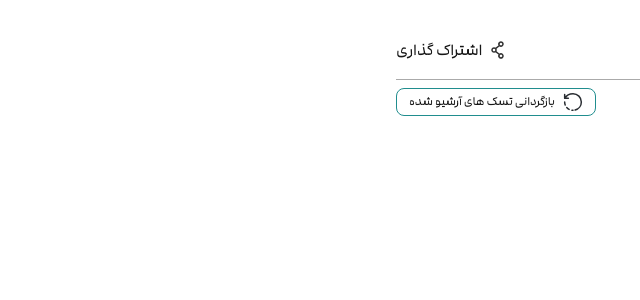
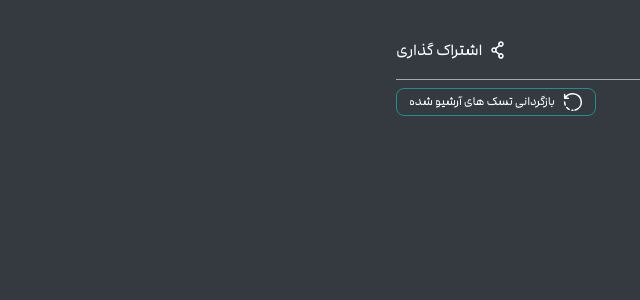
Before and after one commit to khaterehCodes/task-manager, a Next.js app: page / in a window 1280 px wide. Both pictures are taken after a click on the button 1013 px from the left and 109 px from the top of the page. Shown: the top 300 px of the page, without its empty margins (640-1280 px from the left). Built offline with nearby package versions, Linux system fonts and the light colour scheme.

Commit message:
feat : dark mode set

```diff
--- a/app/globals.css
+++ b/app/globals.css
@@ -47,6 +47,11 @@
   }
 }
 
+body.dark {
+  background-color: #343a40;
+  color: #ffffff;
+}
+
 body {
   background: var(--background);
   color: var(--foreground);
--- /dev/null
+++ b/components/partial/sideBar/Profile.tsx
@@ -0,0 +1,49 @@
+import Button from "@/components/ui/customButton/Button";
+import P from "@/components/ui/customP/P";
+import Icon from "@/components/ui/icons/Icon";
+import { useEffect, useState } from "react";
+
+function Profile() {
+  const [darkMode, setDarkMode] = useState<boolean>(false);
+  useEffect(() => {
+    if (!darkMode) {
+      document.body.classList.add("dark");
+    } else {
+      document.body.classList.remove("dark");
+    }
+  }, [darkMode]);
+  return (
+    <div className="w-full h-22 flex items-center justify-center absolute bottom-5">
+      <div className="w-69 h-full flex flex-col justify-between">
+        <div className="w-full h-9 flex items-center justify-start gap-2">
+          <div className="w-9 h-9 rounded-full bg-pink-200 flex items-center justify-center">
+            <P className="text-pink-500 text-[12px]">KN</P>
+          </div>
+          <P className="font-medium">خاطره ناصری</P>
+        </div>
+        <div className="w-full h-9 flex items-center justify-between">
+          <Button className="w-16 flex items-center justify-center gap-2 cursor-pointer text-[#818181] font-medium">
+            <Icon name="logout" />
+            خروج
+          </Button>
+          <Button
+            onClick={() => setDarkMode(!darkMode)}
+            className={`w-16 h-full rounded-lg relative ${darkMode ? "bg-[#343A40]" : "bg-[#F1F3F5]"}`}
+          >
+            {darkMode ? (
+              <div className="w-8 h-8 bg-[#868E96] rounded-lg flex items-center justify-center cursor-pointer absolute left-0.5 top-0.5">
+                <Icon name="darkMode" />
+              </div>
+            ) : (
+              <div className="w-8 h-8 bg-white rounded-lg flex items-center justify-center cursor-pointer">
+                <Icon name="lightMode" />
+              </div>
+            )}
+          </Button>
+        </div>
+      </div>
+    </div>
+  );
+}
+
+export default Profile;
--- a/components/partial/sideBar/SideBar.tsx
+++ b/components/partial/sideBar/SideBar.tsx
@@ -3,11 +3,12 @@ import P from "@/components/ui/customP/P";
 import DropDown from "@/components/partial/sideBar/DropDown";
 import Icon from "@/components/ui/icons/Icon";
 import { useState } from "react";
+import Profile from "./Profile";
 
 function SideBar() {
   const [openDropDown, setOpenDropDown] = useState<boolean>(false);
   return (
-    <div className="w-full h-full flex flex-col items-center border-l-[0.5px] border-[#AAAAAA]">
+    <div className="w-full h-full flex flex-col items-center border-l-[0.5px] border-[#AAAAAA] relative">
       <P className="text-[38px] font-medium p-5">تسک منیجر</P>
       <div className="w-69 h-6 flex items-center justify-between">
         <P className="font-extrabold">ورک‌اسپیس‌ها</P>
@@ -19,6 +20,7 @@ function SideBar() {
         </Button>
       </div>
       {openDropDown && <DropDown />}
+      <Profile />
     </div>
   );
 }
--- a/components/ui/icons/Icon.tsx
+++ b/components/ui/icons/Icon.tsx
@@ -13,14 +13,14 @@ function Icon({ name, ...props }: IconType) {
         >
           <path
             d="M10.6666 10.6665L21.3333 21.3332"
-            stroke="#323232"
+            stroke="currentColor"
             strokeWidth="1.5"
             strokeLinecap="round"
             strokeLinejoin="round"
           />
           <path
             d="M21.3333 10.6665L10.6666 21.3332"
-            stroke="#323232"
+            stroke="currentColor"
             strokeWidth="1.5"
             strokeLinecap="round"
             strokeLinejoin="round"
@@ -38,42 +38,42 @@ function Icon({ name, ...props }: IconType) {
         >
           <path
             d="M11 12H21"
-            stroke="#323232"
+            stroke="currentColor"
             strokeWidth="1.5"
             strokeLinecap="round"
             strokeLinejoin="round"
           />
           <path
             d="M6.414 10.586C7.195 11.367 7.195 12.633 6.414 13.414C5.633 14.195 4.367 14.195 3.586 13.414C2.805 12.633 2.805 11.367 3.586 10.586C4.367 9.80499 5.633 9.80499 6.414 10.586"
-            stroke="#323232"
+            stroke="currentColor"
             strokeWidth="1.5"
             strokeLinecap="round"
             strokeLinejoin="round"
           />
           <path
             d="M11 5H21"
-            stroke="#323232"
+            stroke="currentColor"
             strokeWidth="1.5"
             strokeLinecap="round"
             strokeLinejoin="round"
           />
           <path
             d="M3.02 4.508L4.673 5.996L8 3"
-            stroke="#323232"
+            stroke="currentColor"
             strokeWidth="1.5"
             strokeLinecap="round"
             strokeLinejoin="round"
           />
           <path
             d="M11 19H21"
-            stroke="#323232"
+            stroke="currentColor"
             strokeWidth="1.5"
             strokeLinecap="round"
             strokeLinejoin="round"
           />
           <path
             d="M6.414 17.586C7.195 18.367 7.195 19.633 6.414 20.414C5.633 21.195 4.367 21.195 3.586 20.414C2.805 19.633 2.805 18.367 3.586 17.586C4.367 16.805 5.633 16.805 6.414 17.586"
-            stroke="#323232"
+            stroke="currentColor"
             strokeWidth="1.5"
             strokeLinecap="round"
             strokeLinejoin="round"
@@ -132,21 +132,21 @@ function Icon({ name, ...props }: IconType) {
         >
           <path
             d="M16 2V6"
-            stroke="#323232"
+            stroke="currentColor"
             strokeWidth="1.5"
             strokeLinecap="round"
             strokeLinejoin="round"
           />
           <path
             d="M8 2V6"
-            stroke="#323232"
+            stroke="currentColor"
             strokeWidth="1.5"
             strokeLinecap="round"
             strokeLinejoin="round"
           />
           <path
             d="M3 9H21"
-            stroke="#323232"
+            stroke="currentColor"
             strokeWidth="1.5"
             strokeLinecap="round"
             strokeLinejoin="round"
@@ -155,42 +155,42 @@ function Icon({ name, ...props }: IconType) {
             fillRule="evenodd"
             clipRule="evenodd"
             d="M19 4H5C3.895 4 3 4.895 3 6V19C3 20.105 3.895 21 5 21H19C20.105 21 21 20.105 21 19V6C21 4.895 20.105 4 19 4Z"
-            stroke="#323232"
+            stroke="currentColor"
             strokeWidth="1.5"
             strokeLinecap="round"
             strokeLinejoin="round"
           />
           <path
             d="M7.01301 12.729C6.87501 12.729 6.76301 12.841 6.76401 12.979C6.76401 13.117 6.87601 13.229 7.01401 13.229C7.15201 13.229 7.26401 13.117 7.26401 12.979C7.26401 12.841 7.15201 12.729 7.01301 12.729"
-            stroke="#323232"
+            stroke="currentColor"
             strokeWidth="1.5"
             strokeLinecap="round"
             strokeLinejoin="round"
           />
           <path
             d="M12.013 12.729C11.875 12.729 11.763 12.841 11.764 12.979C11.764 13.117 11.876 13.229 12.014 13.229C12.152 13.229 12.264 13.117 12.264 12.979C12.264 12.841 12.152 12.729 12.013 12.729"
-            stroke="#323232"
+            stroke="currentColor"
             strokeWidth="1.5"
             strokeLinecap="round"
             strokeLinejoin="round"
           />
           <path
             d="M17.013 12.729C16.875 12.729 16.763 12.841 16.764 12.979C16.764 13.117 16.876 13.229 17.014 13.229C17.152 13.229 17.264 13.117 17.264 12.979C17.264 12.841 17.152 12.729 17.013 12.729"
-            stroke="#323232"
+            stroke="currentColor"
             strokeWidth="1.5"
             strokeLinecap="round"
             strokeLinejoin="round"
           />
           <path
             d="M7.01301 16.729C6.87501 16.729 6.76301 16.841 6.76401 16.979C6.76401 17.117 6.87601 17.229 7.01401 17.229C7.15201 17.229 7.26401 17.117 7.26401 16.979C7.26401 16.841 7.15201 16.729 7.01301 16.729"
-            stroke="#323232"
+            stroke="currentColor"
             strokeWidth="1.5"
             strokeLinecap="round"
             strokeLinejoin="round"
           />
           <path
             d="M12.013 16.729C11.875 16.729 11.763 16.841 11.764 16.979C11.764 17.117 11.876 17.229 12.014 17.229C12.152 17.229 12.264 17.117 12.264 16.979C12.264 16.841 12.152 16.729 12.013 16.729"
-            stroke="#323232"
+            stroke="currentColor"
             strokeWidth="1.5"
             strokeLinecap="round"
             strokeLinejoin="round"
@@ -208,35 +208,35 @@ function Icon({ name, ...props }: IconType) {
         >
           <path
             d="M13.53 7.52002L9.46997 10.56"
-            stroke="#323232"
+            stroke="currentColor"
             strokeWidth="1.5"
             strokeLinecap="round"
             strokeLinejoin="round"
           />
           <path
             d="M16.4048 4.64228C17.1984 5.43582 17.1984 6.72242 16.4048 7.51596C15.6113 8.3095 14.3247 8.3095 13.5311 7.51596C12.7376 6.72241 12.7376 5.43582 13.5311 4.64228C14.3247 3.84873 15.6113 3.84873 16.4048 4.64228"
-            stroke="#323232"
+            stroke="currentColor"
             strokeWidth="1.5"
             strokeLinecap="round"
             strokeLinejoin="round"
           />
           <path
             d="M13.53 16.4802L9.46997 13.4402"
-            stroke="#323232"
+            stroke="currentColor"
             strokeWidth="1.5"
             strokeLinecap="round"
             strokeLinejoin="round"
           />
           <path
             d="M16.4048 16.4843C17.1984 17.2779 17.1984 18.5645 16.4048 19.358C15.6113 20.1515 14.3247 20.1515 13.5311 19.358C12.7376 18.5645 12.7376 17.2779 13.5311 16.4843C14.3247 15.6908 15.6113 15.6908 16.4048 16.4843"
-            stroke="#323232"
+            stroke="currentColor"
             strokeWidth="1.5"
             strokeLinecap="round"
             strokeLinejoin="round"
           />
           <path
             d="M9.46542 10.5648C10.2582 11.3576 10.2582 12.6429 9.46542 13.4356C8.67266 14.2284 7.38733 14.2284 6.59457 13.4356C5.80181 12.6429 5.80181 11.3575 6.59457 10.5648C7.38734 9.77202 8.67266 9.77202 9.46542 10.5648"
-            stroke="#323232"
+            stroke="currentColor"
             strokeWidth="1.5"
             strokeLinecap="round"
             strokeLinejoin="round"
@@ -256,14 +256,14 @@ function Icon({ name, ...props }: IconType) {
             cx="11.0586"
             cy="11.0588"
             r="7.06194"
-            stroke="#323232"
+            stroke="currentColor"
             strokeWidth="1.5"
             strokeLinecap="round"
             strokeLinejoin="round"
           />
           <path
             d="M20.0033 20.0034L16.0517 16.0518"
-            stroke="#323232"
+            stroke="currentColor"
             strokeWidth="1.5"
             strokeLinecap="round"
             strokeLinejoin="round"
@@ -281,28 +281,28 @@ function Icon({ name, ...props }: IconType) {
         >
           <path
             d="M8.12132 4.87868C9.29289 6.05025 9.29289 7.94975 8.12132 9.12132C6.94975 10.2929 5.05025 10.2929 3.87868 9.12132C2.70711 7.94975 2.70711 6.05025 3.87868 4.87868C5.05025 3.70711 6.94975 3.70711 8.12132 4.87868"
-            stroke="#323232"
+            stroke="currentColor"
             strokeWidth="1.5"
             strokeLinecap="round"
             strokeLinejoin="round"
           />
           <path
             d="M20 7H9"
-            stroke="#323232"
+            stroke="currentColor"
             strokeWidth="1.5"
             strokeLinecap="round"
             strokeLinejoin="round"
           />
           <path
             d="M20.1213 14.8787C21.2929 16.0502 21.2929 17.9497 20.1213 19.1213C18.9497 20.2929 17.0502 20.2929 15.8787 19.1213C14.7071 17.9497 14.7071 16.0502 15.8787 14.8787C17.0502 13.7071 18.9497 13.7071 20.1213 14.8787"
-            stroke="#323232"
+            stroke="currentColor"
             strokeWidth="1.5"
             strokeLinecap="round"
             strokeLinejoin="round"
           />
           <path
             d="M4 17H15"
-            stroke="#323232"
+            stroke="currentColor"
             strokeWidth="1.5"
             strokeLinecap="round"
             strokeLinejoin="round"
@@ -320,14 +320,14 @@ function Icon({ name, ...props }: IconType) {
         >
           <path
             d="M12.125 18.0584C15.7 17.1167 18.3334 13.8667 18.3334 10.0001C18.3334 5.40008 14.6334 1.66675 10 1.66675C4.44169 1.66675 1.66669 6.30008 1.66669 6.30008M5.36669 6.30008H3.34169H1.66669V2.50008"
-            stroke="#292D32"
+            stroke="currentColor"
             strokeWidth="1.5"
             strokeLinecap="round"
             strokeLinejoin="round"
           />
           <path
             d="M1.66669 10C1.66669 14.6 5.40002 18.3333 10 18.3333"
-            stroke="#292D32"
+            stroke="currentColor"
             strokeWidth="1.5"
             strokeLinecap="round"
             strokeLinejoin="round"
@@ -346,7 +346,7 @@ function Icon({ name, ...props }: IconType) {
         >
           <path
             d="M8 10L12 14L16 10"
-            stroke="#323232"
+            stroke="currentColor"
             strokeWidth="1.5"
             strokeLinecap="round"
             strokeLinejoin="round"
@@ -364,7 +364,7 @@ function Icon({ name, ...props }: IconType) {
         >
           <path
             d="M8 14L12 10L16 14"
-            stroke="#323232"
+            stroke="currentColor"
             strokeWidth="1.5"
             strokeLinecap="round"
             strokeLinejoin="round"
@@ -384,21 +384,100 @@ function Icon({ name, ...props }: IconType) {
             fillRule="evenodd"
             clipRule="evenodd"
             d="M18 20H6C4.895 20 4 19.105 4 18V6C4 4.895 4.895 4 6 4H18C19.105 4 20 4.895 20 6V18C20 19.105 19.105 20 18 20Z"
+            stroke="currentColor"
+            strokeWidth="1.5"
+            strokeLinecap="round"
+            strokeLinejoin="round"
+          />
+          <path
+            d="M12 8V16"
+            stroke="currentColor"
+            strokeWidth="1.5"
+            strokeLinecap="round"
+            strokeLinejoin="round"
+          />
+          <path
+            d="M16 12H8"
+            stroke="currentColor"
+            strokeWidth="1.5"
+            strokeLinecap="round"
+            strokeLinejoin="round"
+          />
+        </svg>
+      );
+    case "logout":
+      return (
+        <svg
+          width="24"
+          height="24"
+          viewBox="0 0 24 24"
+          fill="none"
+          xmlns="http://www.w3.org/2000/svg"
+        >
+          <path
+            fillRule="evenodd"
+            clipRule="evenodd"
+            d="M6 3H18C19.105 3 20 3.895 20 5V19C20 20.105 19.105 21 18 21H6C4.895 21 4 20.105 4 19V5C4 3.895 4.895 3 6 3Z"
+            stroke="currentColor"
+            strokeWidth="1.5"
+            strokeLinecap="round"
+            strokeLinejoin="round"
+          />
+          <path
+            d="M9 11V13"
+            stroke="currentColor"
+            strokeWidth="1.5"
+            strokeLinecap="round"
+            strokeLinejoin="round"
+          />
+          <path
+            fillRule="evenodd"
+            clipRule="evenodd"
+            d="M4 5.00302V18.998C4 20.485 5.565 21.452 6.894 20.787L10.894 18.787C11.572 18.447 12 17.755 12 16.997V7.00302C12 6.24502 11.572 5.55302 10.894 5.21402L6.894 3.21402C5.565 2.54902 4 3.51602 4 5.00302Z"
+            stroke="currentColor"
+            strokeWidth="1.5"
+            strokeLinecap="round"
+            strokeLinejoin="round"
+          />
+        </svg>
+      );
+    case "lightMode":
+      return (
+        <svg
+          width="24"
+          height="24"
+          viewBox="0 0 24 24"
+          fill="none"
+          xmlns="http://www.w3.org/2000/svg"
+        >
+          <path
+            d="M12 18.5C15.5899 18.5 18.5 15.5899 18.5 12C18.5 8.41015 15.5899 5.5 12 5.5C8.41015 5.5 5.5 8.41015 5.5 12C5.5 15.5899 8.41015 18.5 12 18.5Z"
             stroke="#1E1E1E"
             strokeWidth="1.5"
             strokeLinecap="round"
             strokeLinejoin="round"
           />
           <path
-            d="M12 8V16"
+            d="M19.14 19.14L19.01 19.01M19.01 4.99L19.14 4.86L19.01 4.99ZM4.86 19.14L4.99 19.01L4.86 19.14ZM12 2.08V2V2.08ZM12 22V21.92V22ZM2.08 12H2H2.08ZM22 12H21.92H22ZM4.99 4.99L4.86 4.86L4.99 4.99Z"
             stroke="#1E1E1E"
-            strokeWidth="1.5"
+            strokeWidth="2"
             strokeLinecap="round"
             strokeLinejoin="round"
           />
+        </svg>
+      );
+    case "darkMode":
+      return (
+        <svg
+          width="24"
+          height="24"
+          viewBox="0 0 24 24"
+          fill="none"
+          xmlns="http://www.w3.org/2000/svg"
+        >
           <path
-            d="M16 12H8"
-            stroke="#1E1E1E"
+            d="M2.03009 12.42C2.39009 17.57 6.76009 21.76 11.9901 21.99C15.6801 22.15 18.9801 20.43 20.9601 17.72C21.7801 16.61 21.3401 15.87 19.9701 16.12C19.3001 16.24 18.6101 16.29 17.8901 16.26C13.0001 16.06 9.00009 11.97 8.98009 7.14002C8.97009 5.84002 9.24009 4.61002 9.73009 3.49002C10.2701 2.25002 9.62009 1.66002 8.37009 2.19002C4.41009 3.86002 1.70009 7.85002 2.03009 12.42Z"
+            stroke="white"
             strokeWidth="1.5"
             strokeLinecap="round"
             strokeLinejoin="round"
```
